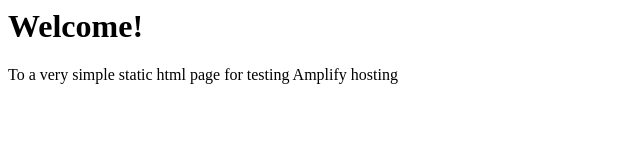
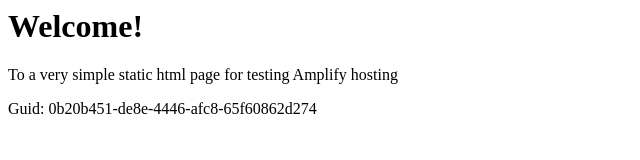
Before and after one commit to aws-aemilia-dub/Github-PR-Commit-Integration-Test-DoNotTouch-GitHubAutoBuildCanaryTest-v1-preprod-eu-west-1, a website: page src/index.html in a window 1280 px wide. Shown: the whole page, without its empty margins (0-640 px from the left). Drawn offline with Linux system fonts and the light colour scheme.

Commit message:
commit from integ tests

```diff
--- a/src/index.html
+++ b/src/index.html
@@ -1,3 +1,5 @@
+
+
 <html lang="en">
 
 <head>
@@ -10,6 +12,6 @@
 <body>
     <h1>Welcome!</h1>
     <p>To a very simple static html page for testing Amplify hosting</p>
-</body>
+    <p>Guid: 0b20b451-de8e-4446-afc8-65f60862d274</p></body>
 
 </html>
```
